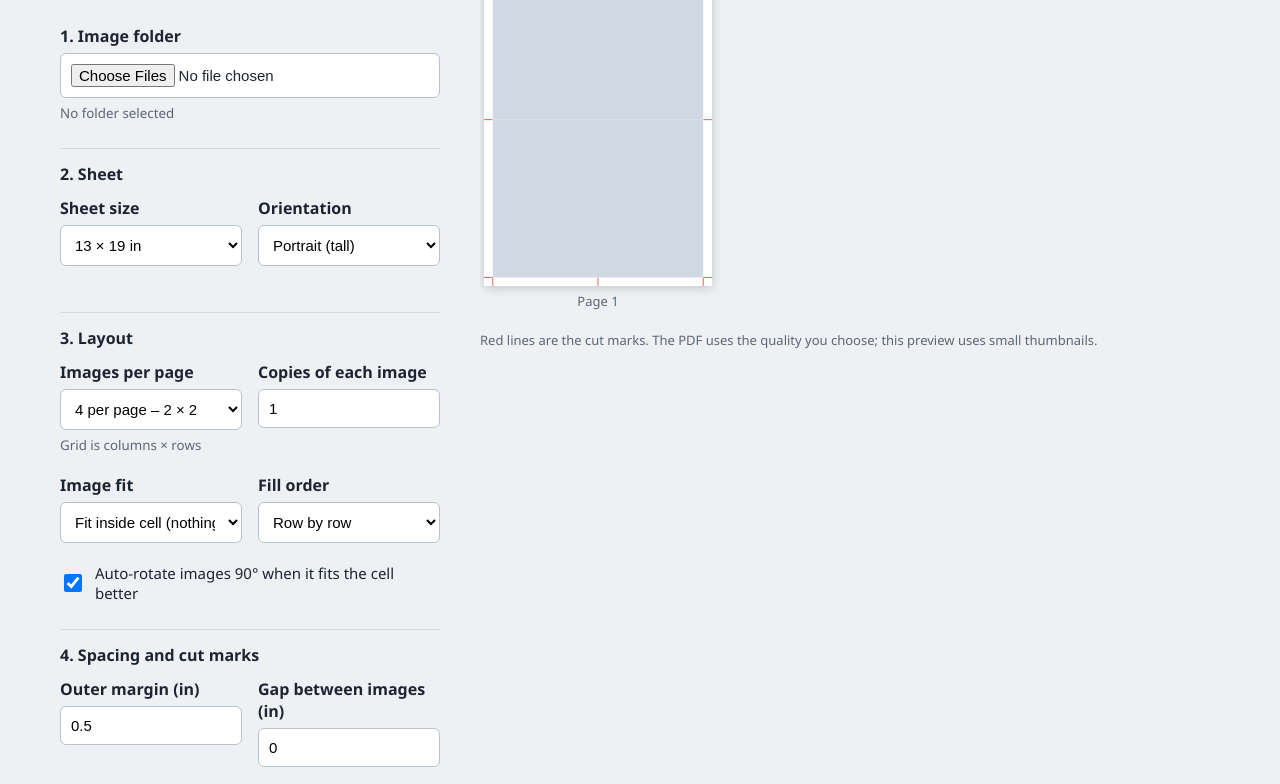
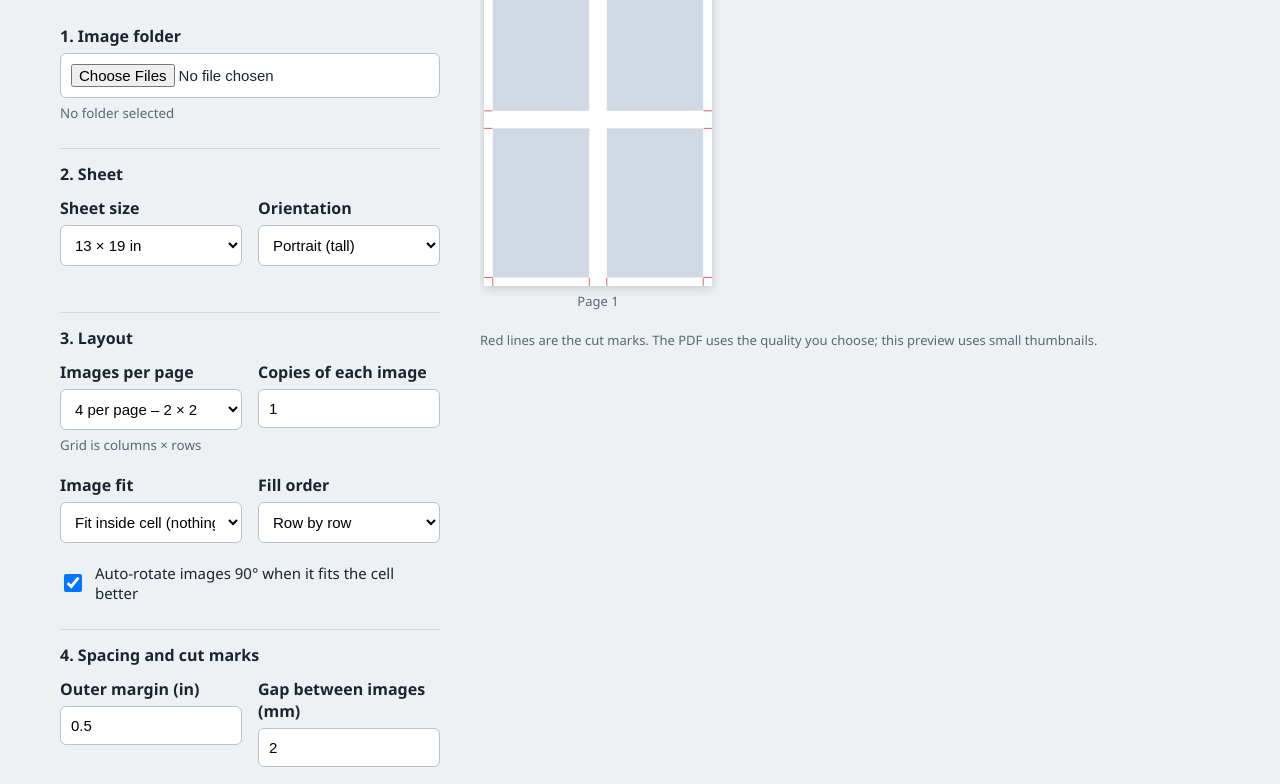
Before and after one commit to prasad391/pdf-maker, a plain HTML site: page index.html in a window 1280 px wide. Shown: the part 129-913 px from the top of the page. Drawn offline with Linux system fonts and the light colour scheme.

Commit message:
Change gap input unit from inches to millimeters
Blade changes for poloroids

```diff
--- a/index.html
+++ b/index.html
@@ -86,8 +86,8 @@
         <input type="number" id="margin" value="0.5" min="0.25" max="2" step="0.05">
       </label>
       <label class="field">
-        <span>Gap between images (in)</span>
-        <input type="number" id="gap" value="0" min="0" max="1" step="0.05">
+        <span>Gap between images (mm)</span>
+        <input type="number" id="gap" value="2" min="0" max="25" step="0.5">
       </label>
     </div>
     <div class="row">
```
